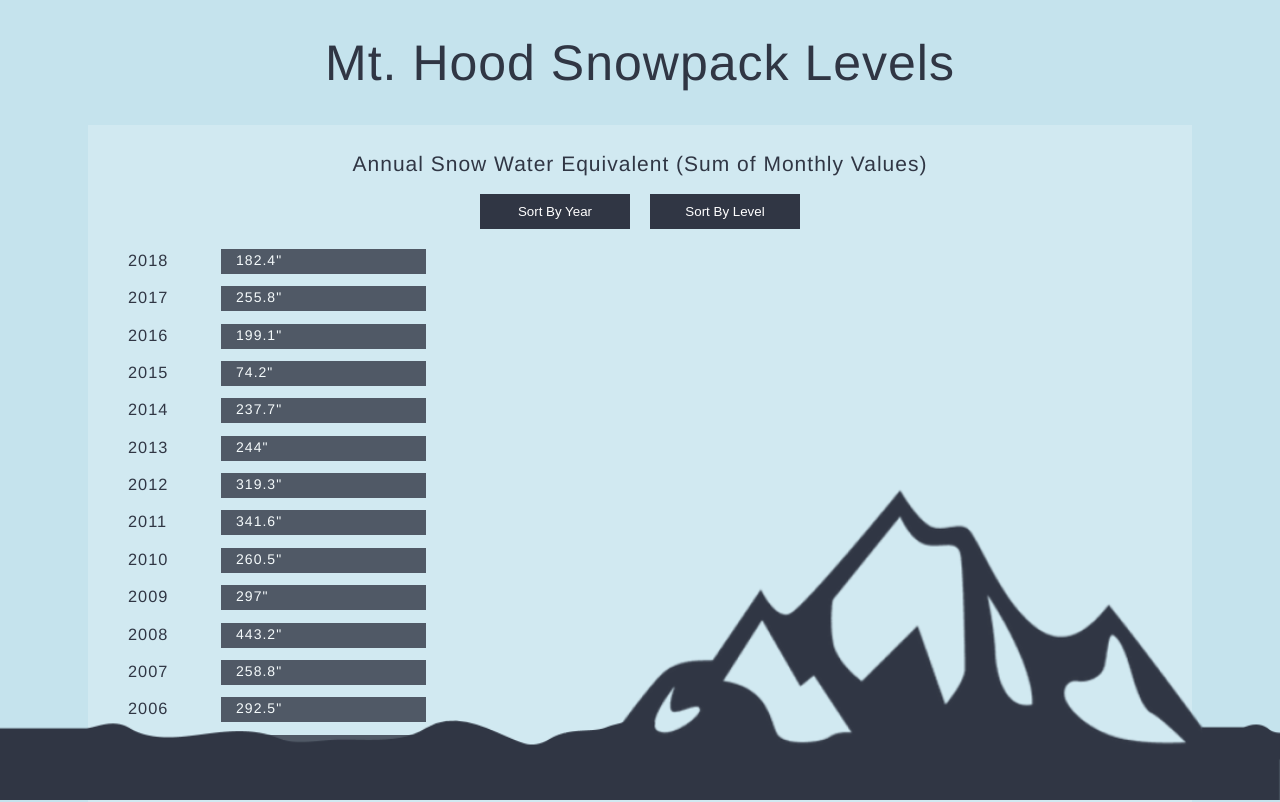
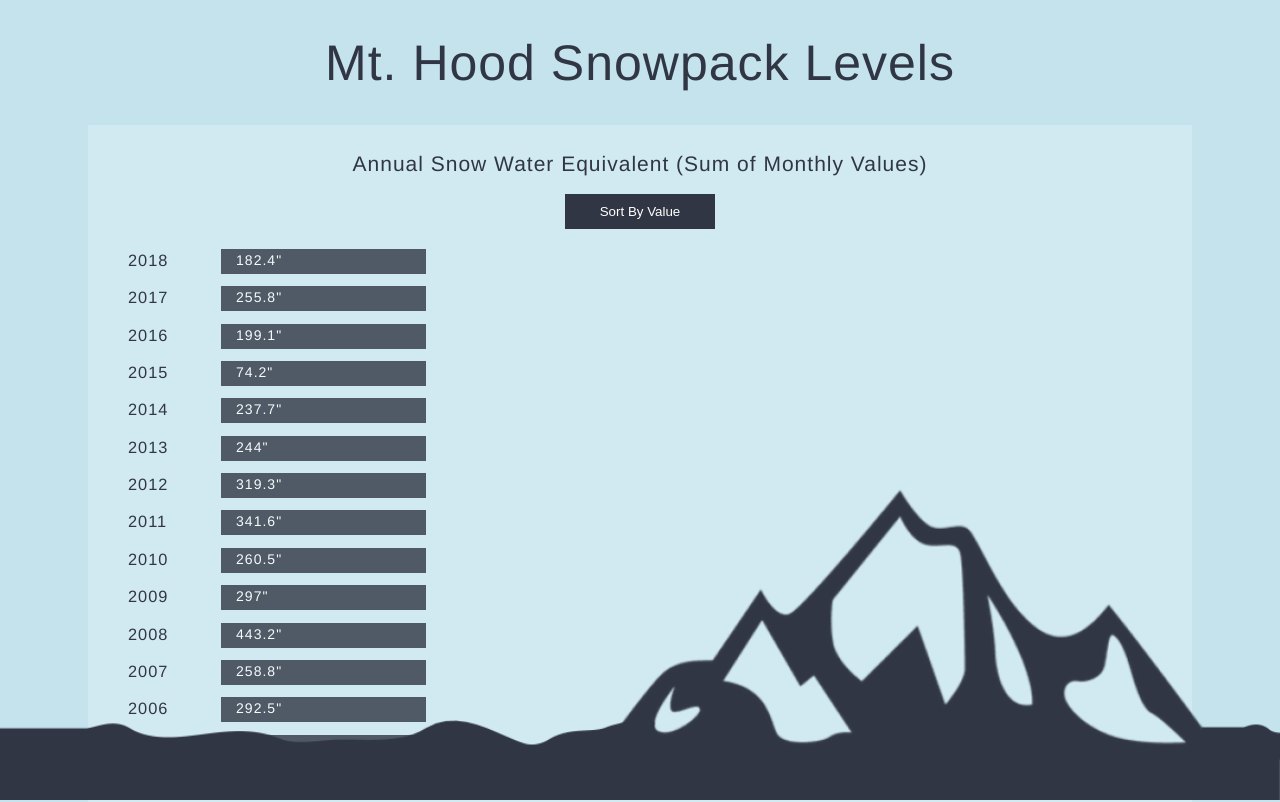
Before and after one commit to klowe27/mt-hood-snowpack, a React app: page / in a window 1280 px wide. Shown: the top 802 px of the page. Built offline with nearby package versions, Linux system fonts and the light colour scheme.

Commit message:
Add sort button component

```diff
--- a/src/components/BarGraph.jsx
+++ b/src/components/BarGraph.jsx
@@ -1,5 +1,6 @@
 import React from 'react';
 import Bar from './Bar';
+import SortButtons from './sortButtons'
 import { DataSet } from './assets/data.js';
 import {v4} from 'uuid';
 import './assets/styles.css';
@@ -8,7 +9,8 @@ class BarGraph extends React.Component {
   constructor (props) {
     super(props);
     this.state = {
-      snowLevels: DataSet
+      snowLevels: DataSet,
+      sortedByYear: true
     };
     this.sortByYear = this.sortByYear.bind(this);
     this.sortByLevel = this.sortByLevel.bind(this);
@@ -24,7 +26,7 @@ class BarGraph extends React.Component {
     sortedData.sort(function (a, b) {
       return b.year - a.year;
     });
-    this.setState({snowLevels: sortedData});
+    this.setState({snowLevels: sortedData, sortedByYear: true});
   }
 
   sortByLevel(){
@@ -32,7 +34,7 @@ class BarGraph extends React.Component {
     sortedData.sort(function (a, b) {
       return b.level - a.level;
     });
-    this.setState({snowLevels: sortedData});
+    this.setState({snowLevels: sortedData, sortedByYear: false});
   }
 
   calculatePercent(number){
@@ -43,10 +45,11 @@ class BarGraph extends React.Component {
     return (
       <div className='container'>
         <h2>Annual Snow Water Equivalent (Sum of Monthly Values)</h2>
-        <div className='sortButtons'>
-          <button onClick={this.sortByYear}>Sort By Year</button>
-          <button onClick={this.sortByLevel}>Sort By Level</button>
-        </div>
+        <SortButtons
+          sortByYear={this.sortByYear}
+          sortByLevel={this.sortByLevel}
+          sortedByYear={this.state.sortedByYear}
+          key={v4()}/>
         {this.state.snowLevels.map((data)=>
           <Bar
             year={data.year}
--- /dev/null
+++ b/src/components/SortButtons.jsx
@@ -0,0 +1,26 @@
+import React from 'react';
+import PropTypes from 'prop-types'
+
+function SortButtons({sortByYear, sortByLevel, sortedByYear}) {
+  if (sortedByYear) {
+    return (
+      <div className='sortButtons'>
+        <button onClick={sortByLevel}>Sort By Value</button>
+      </div>
+    )
+  } else {
+    return(
+      <div className='sortButtons'>
+        <button onClick={sortByYear}>Sort By Year</button>
+      </div>
+    )
+  }
+}
+
+SortButtons.propTypes = {
+  sortByYear: PropTypes.func,
+  sortByLevel: PropTypes.func,
+  sortedByYear: PropTypes.boolean
+}
+
+export default SortButtons;
```
